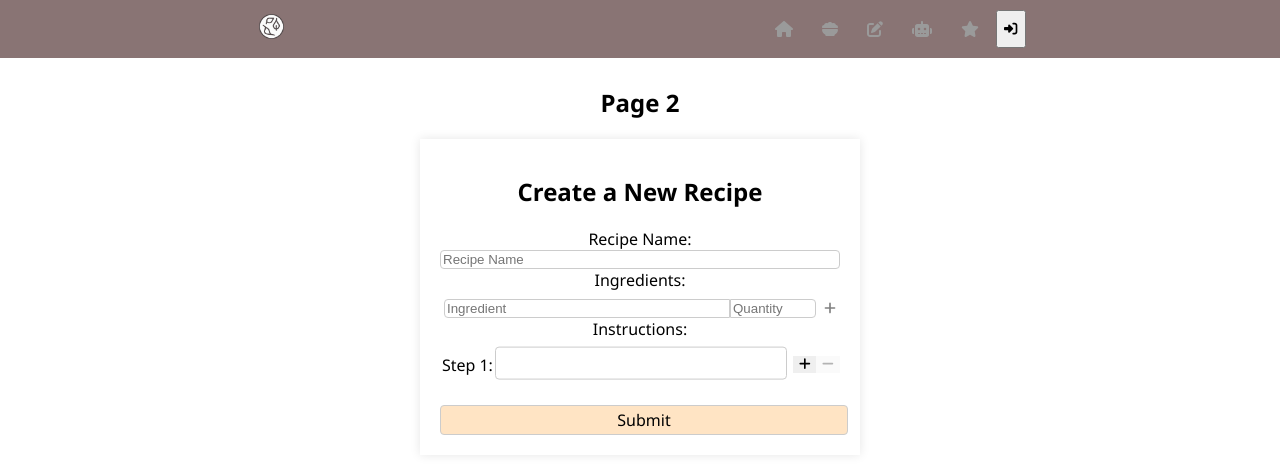
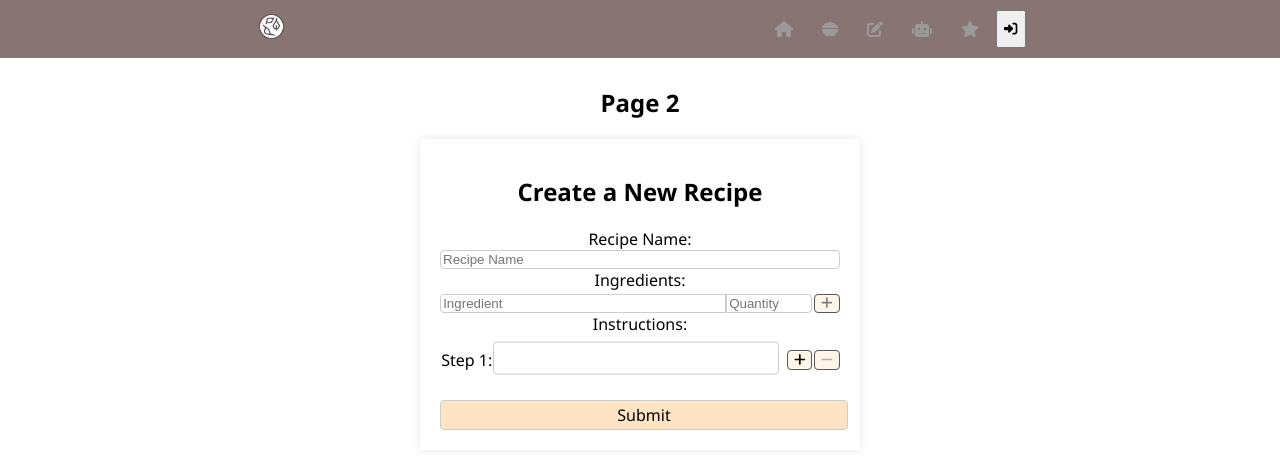
Before and after one commit to ayshrj/recipe-sharing-website, a React (Vite) app in the folder frontend/: page /page2 in a window 1280 px wide. Shown: the top 474 px of the page. Built offline with nearby package versions, Linux system fonts and the light colour scheme.

Commit message:
recipe form css fixed

```diff
--- a/frontend/src/components/RecipeFormPage.css
+++ b/frontend/src/components/RecipeFormPage.css
@@ -43,7 +43,7 @@
     align-items: center;
   }
 
-  .addStepButton,  .add-ingredient-button {
+  .addStepButton {
     color: #000000;
     padding: 10px;
     border: none;
@@ -51,7 +51,8 @@
     cursor: pointer;
   }
 
-  .addStepButton:hover,  .add-ingredient-button:hover{
+
+  .addStepButton:hover{
     border-color: #646464;
     border-radius: 4px;
     transition: all 0.2s ease;
@@ -64,12 +65,10 @@
   }
 
   .add-ingredient-button{
-    width: 2px;
-    height: 2px;
-    transform: translate(20%, 35%);
-    margin: auto 0;
-    border-radius: 50%;
-    background-color: white;
+    border: 1px solid #5a5757;
+    border-radius: 4px;
+    margin-left: 2px;
+    background-color: rgb(255, 245, 232);
   }
 
   .ingredient-item{
@@ -132,8 +131,11 @@
   }
 
   .add-step-button, .remove-step-button{
-    border: none;
-    background-color: none;
+    border: 1px solid #5a5757;
+    border-radius: 4px;
+    margin-left: 2px;
+    background-color: rgb(255, 245, 232);
+    height: 20px;
   }
 
   .recipe-submit-button{
--- a/frontend/src/components/RecipeFormPage.jsx
+++ b/frontend/src/components/RecipeFormPage.jsx
@@ -95,12 +95,10 @@ function RecipeFormPage() {
             type="button"
             onClick={handleAddIngredient}
           >
-            <FontAwesomeIcon
-              style={{ transform: "translate(-50%, -50%)", color: "grey" }}
-              icon={faPlus}
-            />
+            <FontAwesomeIcon style={{ color: "grey" }} icon={faPlus} />
           </button>
         </div>
+
         <div className="ingredient-shown-container">
           {ingredientInputs.map((ingredient, index) => (
             <div key={index} className="ingredient-item">
@@ -133,7 +131,10 @@ function RecipeFormPage() {
               type="button"
               onClick={() => handleAddStep(index)}
             >
-              <FontAwesomeIcon icon={faPlus} />
+              <FontAwesomeIcon
+                style={{ transform: `translate(0, 6%)` }}
+                icon={faPlus}
+              />
             </button>
 
             <button
@@ -142,7 +143,10 @@ function RecipeFormPage() {
               onClick={() => handleRemoveStep(index)}
               disabled={`${steps.length > 1 ? "" : "true"}`}
             >
-              <FontAwesomeIcon icon={faMinus} />
+              <FontAwesomeIcon
+                style={{ transform: `translate(0, 6%)` }}
+                icon={faMinus}
+              />
             </button>
           </div>
         ))}
```
